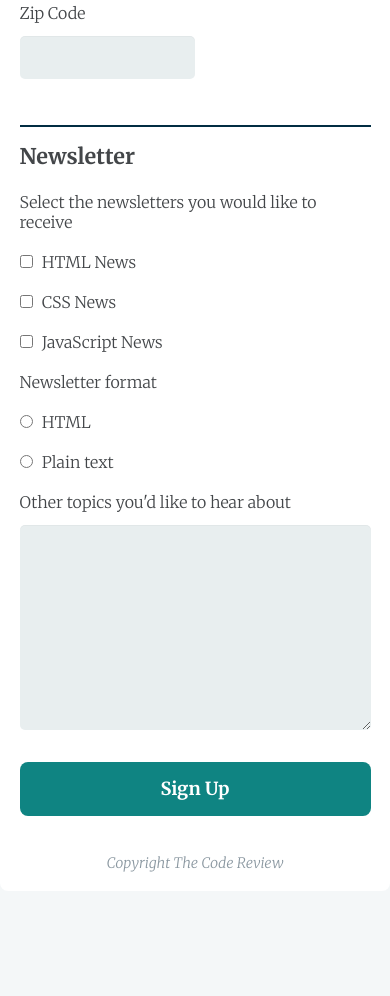
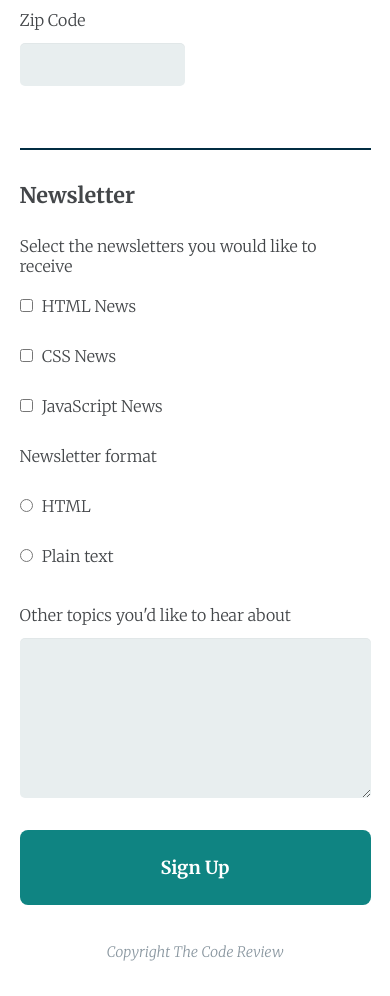
Before and after one commit to MattPahuta/online-registration-form, a plain HTML site: page index.html in a window 390 px wide. Shown: the part 965-1961 px from the top of the page. Before the commit the page ends 1866 px from the top, so only its background shows below. Drawn offline with Linux system fonts and the light colour scheme.

Commit message:
Mobile/desktop core layouts completed

```diff
--- a/css/styles.css
+++ b/css/styles.css
@@ -1,8 +1,3 @@
-/*
-  fonts:
-    font-family: 'Merriweather', serif;
-*/
-
 *, *::before, *::after {
   box-sizing: border-box;
   margin: 0;
@@ -10,24 +5,25 @@
 }
 
 body {
-  margin: 0 auto;
-  /* max-width: 768px; */
   font-family: 'Merriweather', Georgia, serif;
+  font-weight: 300;
   color: #434649;
-  background-color: #f4f7f8;
 }
 
 form {
-  max-width: 520px;
-  margin: 10px auto;
+  margin: 0 auto;
   background-color: #fff;
   border-radius: 8px;
 }
 
 .container {
   margin: 0 auto;
-  padding: 1em 0;
+  padding: 2em 0;
   max-width: 90%;
+}
+
+.container:last-of-type {
+  padding-top: 0;
 }
 
 .contact-container,
@@ -57,9 +53,8 @@ h2 {
 }
 
 .sub-heading {
-  margin-bottom: 3px;
+  margin-bottom: 4px;
   padding: 2em 0;
-  max-width: 90%;
   border-bottom: 4px solid #012d42;
 }
 
@@ -86,18 +81,18 @@ legend {
   margin-bottom: 1em;
 }
 
-.form-row {
+.form-row,
+.form-comments {
   display: flex;
   flex-direction: column;
 }
 
 .contact-label,
-.checks-label,
 .comments-label {
   margin-bottom: .8em;
 }
 
-
+/* Input styles inspired by Treehouse forms course */
 input[type="text"],
 input[type="email"],
 input[type="tel"],
@@ -109,21 +104,19 @@ select {
   border-radius: 5px;
   font-size: 1rem;
   padding: .8em;
-  /* width: 100%; */
-  /* height: 50px; */
   background-color: #e8eeef;
   color: #8a97a0;
   box-shadow: 0 1px 0 rgba(0,0,0,0.03) inset;
   margin-bottom: 30px;
 }
 
+.zip-input {
+  max-width: 165px;
+}
+
 textarea {
   margin-bottom: 0;
-
-}
-
-#zip {
-  width: 50%;
+  height: 10em;
 }
 
 input[type="radio"],
@@ -141,15 +134,15 @@ input[type="checkbox"] {
 }
 
 .form-choice {
-  /* height: 50px; */
+  height: 50px;
   display: flex;
   flex-direction: row;
   align-items: center;
-  margin: 20px auto;
+  /* margin: 20px auto; */
 }
 
-.form-choice:last-of-type {
-  margin-bottom: 2em;
+.form-comments {
+  padding-top: 1.5em;
 }
 
 .btn {
@@ -157,20 +150,15 @@ input[type="checkbox"] {
   font-weight: 700;
   background-color: #0f8482;
   color: #fff;
-  /* display: inline-flex;
-  align-items: center;
-  justify-content: center; */
   margin-bottom: 2em;
-  padding: 1rem 1.25rem;
+  padding: 1.5em 1.25em;
   width: 100%;
   min-height: 3.25rem;
   font-size: 1.125rem;
   line-height: 1.2;
-  text-align: center;
   border: 0;
   border-radius: 8px;
   outline: none;
-  text-decoration: none;
   cursor: pointer;
   transition: .2s ease-in-out;
   transition-property: background-color;
@@ -193,8 +181,24 @@ input[type="checkbox"] {
 
 @media (min-width: 768px) {
 
-  form {
-    max-width: 860px;
+  .container {
+    max-width: 775px;
+  }
+
+  .sub-heading {
+    padding: 3.5em 0;
+  }
+
+  .sub-heading h2 {
+    font-size: 1.75rem;
+  }
+
+  legend {
+    margin-bottom: 1.50em;
+  }
+
+  label {
+    font-weight: 400;
   }
 
   .form-row {
@@ -211,12 +215,7 @@ input[type="checkbox"] {
   .form-row select {
     height: 50px;
     flex-basis: 65%;
-    /* flex-grow: 1; */
+    flex-grow: 1;
   }
 
-  /* #zip {
-    flex-basis: 25%;
-  } */
-
-
 }
--- a/index.html
+++ b/index.html
@@ -7,7 +7,7 @@
   <title>Online Registration Form</title>
   <link rel="preconnect" href="https://fonts.googleapis.com">
   <link rel="preconnect" href="https://fonts.gstatic.com" crossorigin>
-  <link href="https://fonts.googleapis.com/css2?family=Merriweather:ital,wght@0,300;0,700;1,300&display=swap" rel="stylesheet">
+  <link href="https://fonts.googleapis.com/css2?family=Merriweather:ital,wght@0,300;0,400;0,700;1,300&display=swap" rel="stylesheet">
   <link rel="stylesheet" href="css/styles.css">
 </head>
 <body>
@@ -51,7 +51,7 @@
         </div>
         <div class="form-row">
           <label class="contact-label" for="zip">Zip Code</label>
-          <input type="text" id="zip" name="user_zip">
+          <input class="zip-input" type="text" name="user_zip">
         </div>
 
       </fieldset>
@@ -63,38 +63,46 @@
       <fieldset class="newsletter" id="newsletter">
         <legend>Newsletter</legend>
 
-          <label class="checks-label">Select the newsletters you would like to receive</label>
+          <div class="form-choice">
+            <label>Select the newsletters you would like to receive</label>
+          </div>
+
+
           <!-- Newsletters - checkboxes -->
           <div class="form-choice">
             <input type="checkbox" id="html-news" value="news_html" name="news_interest">
-            <label class="choice-label" for="html-news">HTML News</label>
+            <label class="" for="html-news">HTML News</label>
           </div>
 
           <div class="form-choice">
             <input type="checkbox" id="css-news" value="news_css" name="news_interest">
-            <label class="choice-label" for="css-news">CSS News</label>
+            <label class="" for="css-news">CSS News</label>
           </div>
 
           <div class="form-choice">
             <input type="checkbox" id="javascript-news" value="news_javascript" name="news_interest">
-            <label class="choice-label" for="javascript-news">JavaScript News</label>
+            <label class="" for="javascript-news">JavaScript News</label>
           </div>
 
-          <label class="form-label">Newsletter format</label>
+          <div class="form-choice">
+            <label>Newsletter format</label>
+          </div>
+
+
           <!-- Newsletter format - radios -->
           <div class="form-choice">
             <input type="radio" id="html-format" value="html_format" name="news_format">
-            <label class="choice-label" for="html-format">HTML</label>
+            <label class="" for="html-format">HTML</label>
           </div>
 
           <div class="form-choice">
             <input type="radio" id="plain-format" value="plain_format" name="news_format">
-            <label class="choice-label" for="plain-format">Plain text</label>
+            <label class="" for="plain-format">Plain text</label>
           </div>
 
-          <div class="form-row">
+          <div class="form-comments">
             <label class="comments-label" for="comments">Other topics you'd like to hear about</label>
-            <textarea name="user_comments" id="comments" cols="30" rows="10"></textarea>
+            <textarea name="user_comments" id="comments" ></textarea>
           </div>
 
       </fieldset>
```
